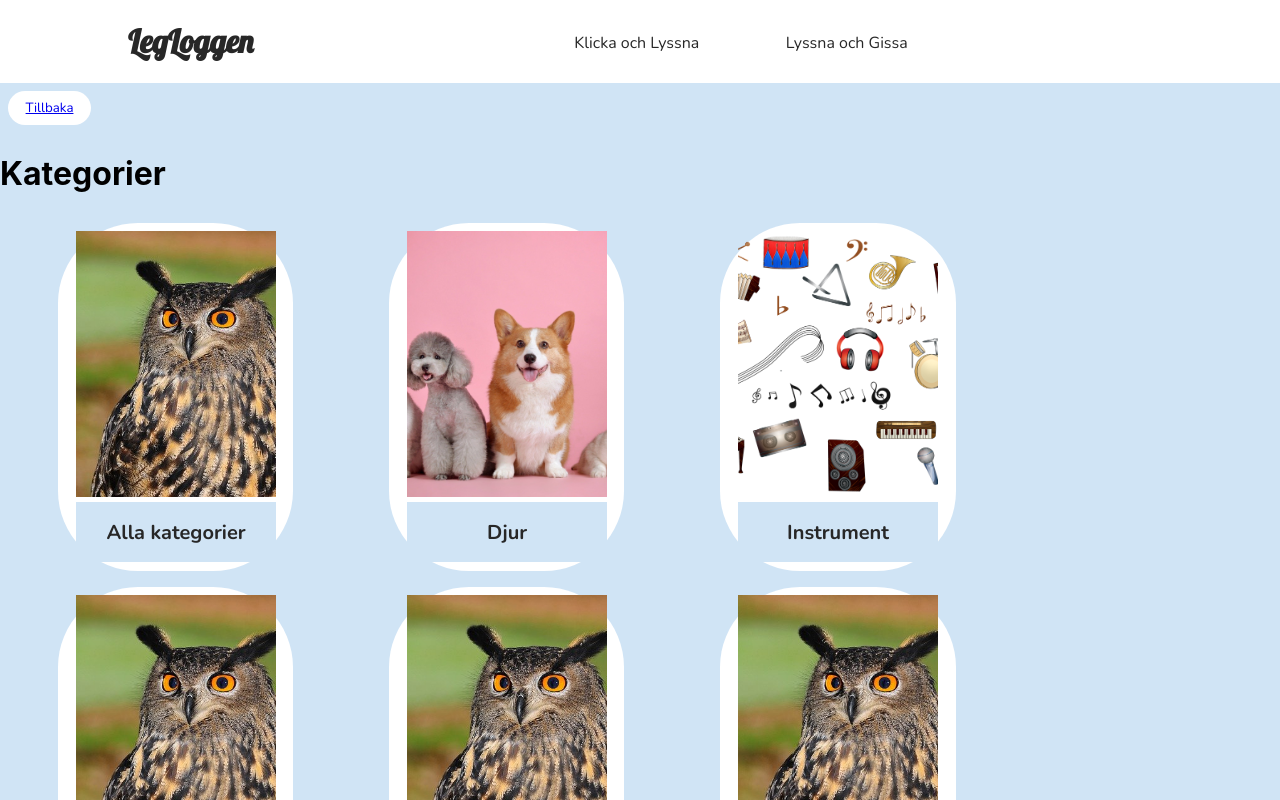
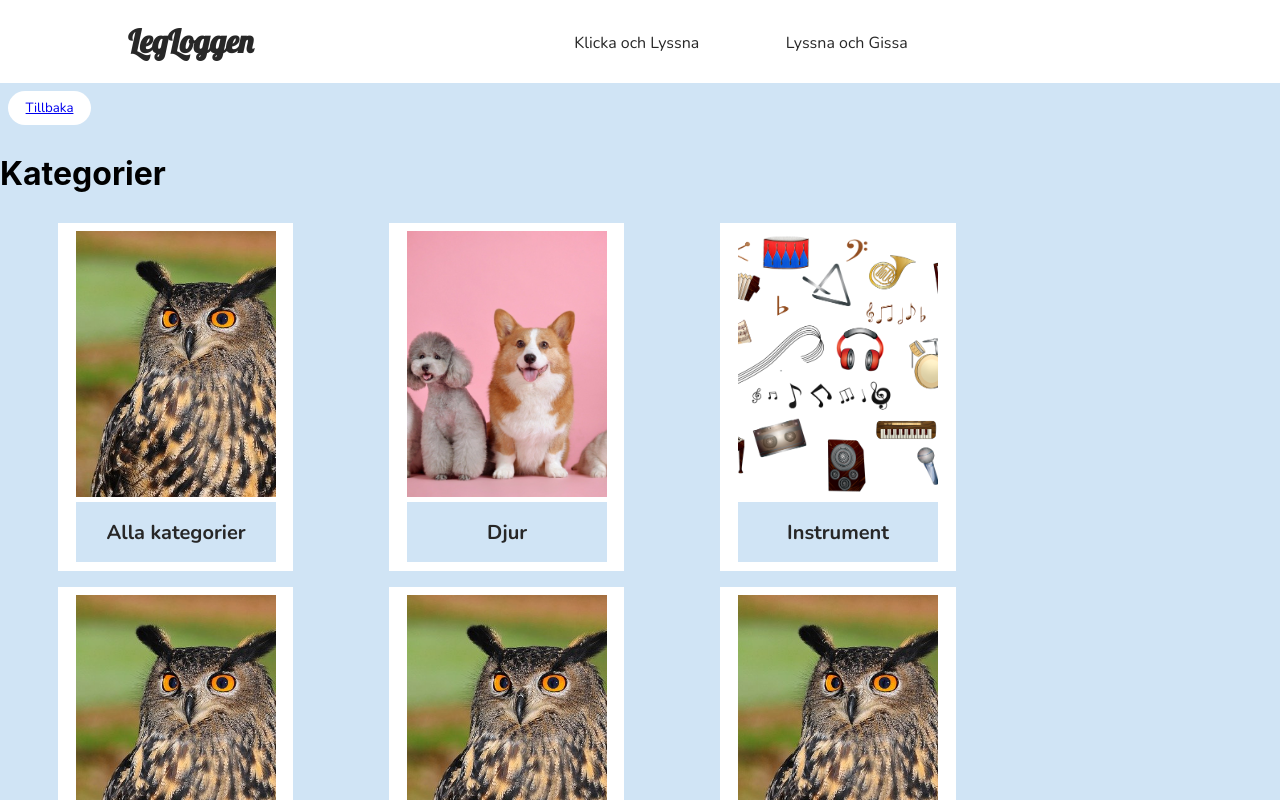
Before and after one commit to Adenholm/SysterLegLog, a React (Create React App) app: page /CategoryPage in a window 1280 px wide. Built offline with nearby package versions, Linux system fonts and the light colour scheme.

Commit message:
little better

```diff
--- a/src/pages/Categories/CategoryCard.js
+++ b/src/pages/Categories/CategoryCard.js
@@ -12,7 +12,7 @@ const CategoryCard = (props) => {
 
             <div onClick={()=>{toCardPage()}} className="cardBody">
 
-                <button className = "categoryBtn">
+                <button className = "cardBtn">
                     <img src={props.img} className= "photo"/>
                     <div className="container">
                         <h2><b>{props.title}</b></h2>
```
